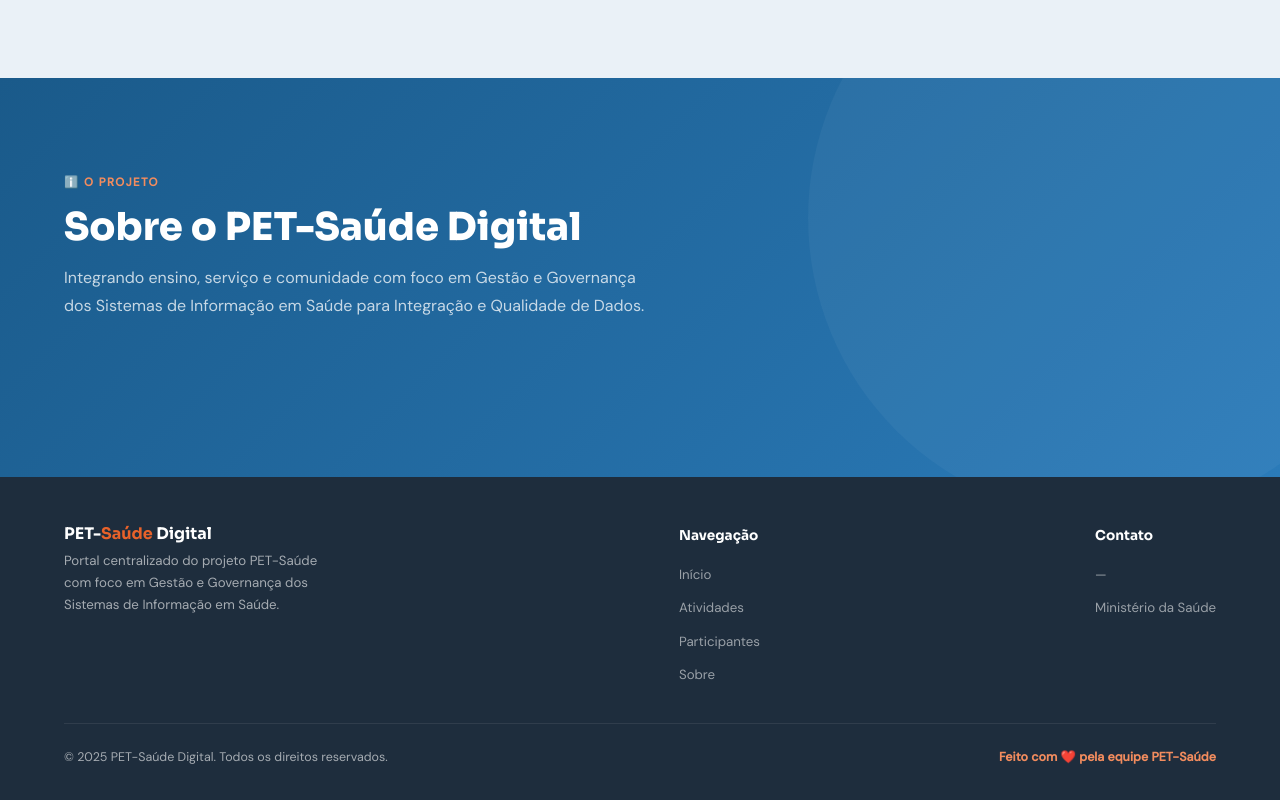
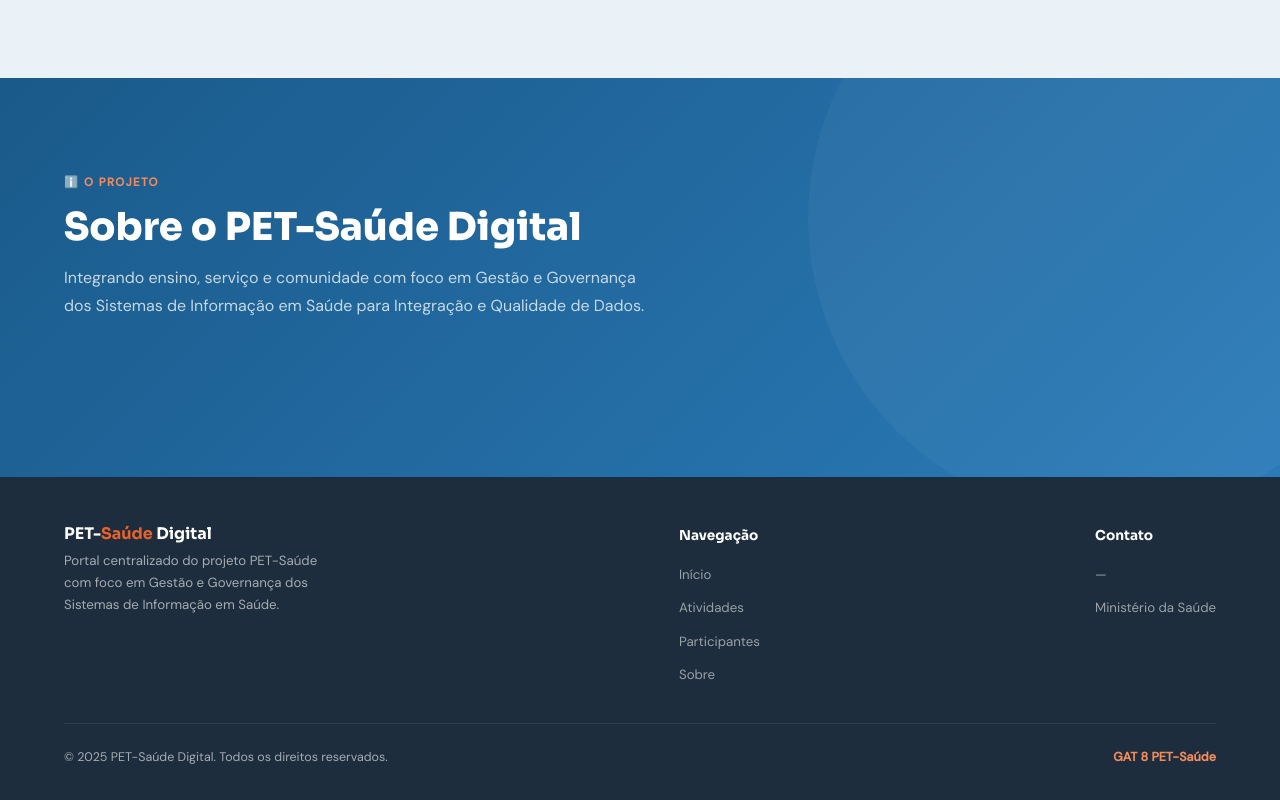
Before and after one commit to bkauan099/PET_SAUDE, a plain HTML site: page frontend/index.html in a window 1280 px wide. Shown: the part 1599-2399 px from the top of the page. Drawn offline with Linux system fonts and the light colour scheme; no server answers.

Commit message:
Correção Cors4

```diff
--- a/frontend/index.html
+++ b/frontend/index.html
@@ -449,7 +449,7 @@
   </div>
   <div class="footer-bottom">
     <div>© 2025 PET-Saúde Digital. Todos os direitos reservados.</div>
-    <span>Feito com ❤️ pela equipe <span>PET-Saúde</span></span>
+    <span>GAT 8 <span>PET-Saúde</span></span>
   </div>
 </footer>
 
```
